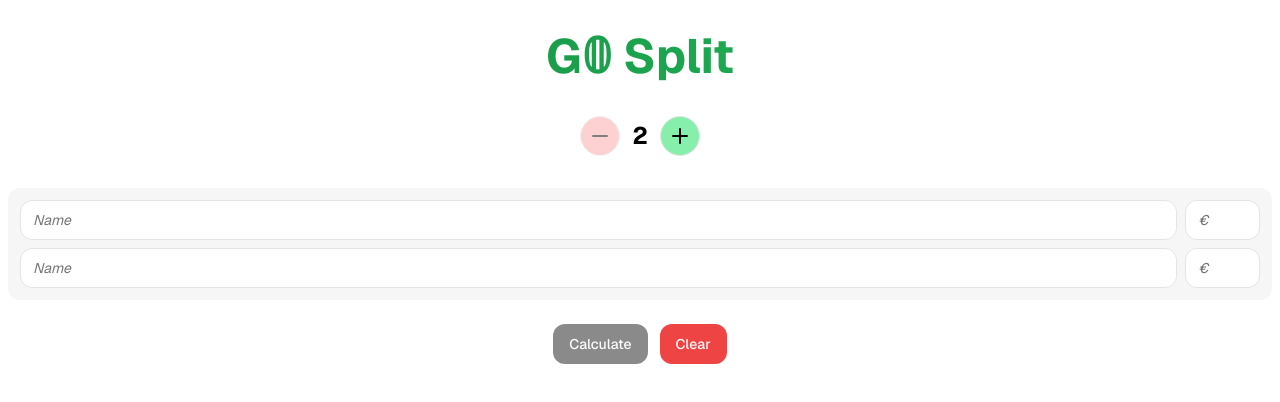
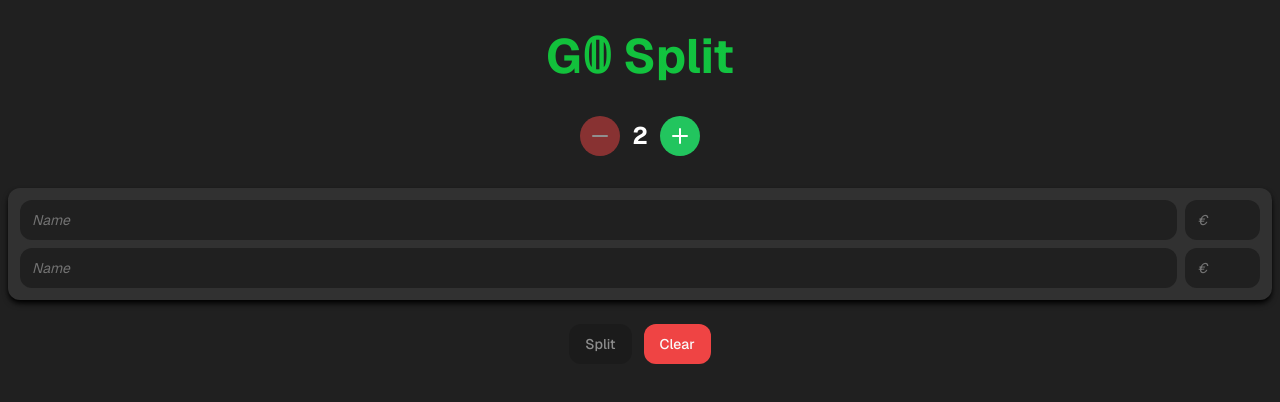
Before and after one commit to ThomasNovaro/g0-split, a Next.js app: page / in a window 1280 px wide. Shown: the top 402 px of the page. Built offline with nearby package versions, Linux system fonts and the light colour scheme.

Commit message:
Update page styling and add gradient animations

```diff
--- a/app/page.tsx
+++ b/app/page.tsx
@@ -75,26 +75,26 @@ export default function Home() {
     setData(clearedData)
   }
   return (
-    <main className="h-screen bg-white">
-      <h1 className="text-[48px] bg-gradient-to-r from-green-700 to-green-500 bg-clip-text text-transparent text-center font-bold pt-5">
+    <main className="h-screen bg-main">
+      <h1 className="text-[48px] bg-gradient-to-r animate-gradient-xy from-[#15AB0D] via-[#11C94C] to-white bg-clip-text text-transparent text-center font-bold pt-5">
         G&#120792; Split
       </h1>
-      <div className="flex flex-row items-center justify-center gap-3 mt-6">
+      <div className="flex flex-row items-center justify-center gap-3 mt-6 text-white">
         <Button
           variant="outline"
           size="icon"
-          className="rounded-full bg-red-300"
+          className="rounded-full bg-red-500 border-none"
           onClick={() => onClick(-1)}
           disabled={people <= 2}
         >
           <Minus />
         </Button>
-        <div className="text-black text-2xl font-bold">{people}</div>
+        <div className="text-white text-2xl font-bold">{people}</div>
 
         <Button
           variant="outline"
           size="icon"
-          className="rounded-full bg-green-300"
+          className="rounded-full bg-green-500 border-none"
           onClick={() => onClick(1)}
         >
           <Plus />
@@ -102,7 +102,7 @@ export default function Home() {
       </div>
       <div
         ref={containerRef}
-        className="mt-8 flex flex-col gap-2 p-3 m-2 bg-bento rounded-xl"
+        className="mt-8 flex flex-col gap-2 p-3 m-2 bg-bento shadow-md shadow-black text-white rounded-xl"
       >
         <AnimatePresence>
           {data.map((person, index) => {
@@ -113,14 +113,14 @@ export default function Home() {
                 initial={{ opacity: 0, x: -30 }}
                 animate={{ opacity: 1, x: 0 }}
                 exit={{ opacity: 0, x: 30 }}
-                transition={{ duration: 0.5 }}
+                transition={{ duration: 0.5, ease: "easeInOut" }}
               >
                 <Input
                   type="text"
                   value={person.name}
                   placeholder="Name"
                   onChange={(e) => handleNameChange(index, e.target.value)}
-                  className="rounded-xl"
+                  className="rounded-xl bg-main border-none"
                 />
                 <Input
                   type="number"
@@ -129,7 +129,7 @@ export default function Home() {
                   onChange={(e) =>
                     handlePaidChange(index, parseFloat(e.target.value))
                   }
-                  className="rounded-xl w-[75px]"
+                  className="rounded-xl w-[75px] bg-main border-none"
                 />
               </motion.div>
             )
@@ -147,7 +147,7 @@ export default function Home() {
             Number.isNaN(data[1].paid)
           }
         >
-          Calculate
+          Split
         </Button>
         <Button
           className="rounded-xl"
@@ -159,8 +159,8 @@ export default function Home() {
       </div>
       <div
         className={`${
-          debts.length == 0 ? "hidden" : ""
-        } text-black flex flex-col gap-2 bg-bento rounded-xl m-2 text-lg p-4`}
+          debts.length == 0 ? "opacity-0" : "opacity-1"
+        } text-white flex flex-col gap-2 bg-bento shadow-md shadow-black rounded-xl m-2 p-4 transition-opacity duration-500`}
       >
         <AnimatePresence>
           {debts.map((debt, index) => {
@@ -170,7 +170,7 @@ export default function Home() {
                 animate={{ opacity: 1, y: 0 }}
                 exit={{ opacity: 0, y: -30 }}
                 transition={{ duration: 0.5 }}
-                className="rounded-xl bg-white text-center"
+                className="rounded-xl bg-main text-center p-2"
                 key={index}
               >
                 {debt}
--- a/tailwind.config.ts
+++ b/tailwind.config.ts
@@ -27,13 +27,51 @@ const config = {
           from: { height: "var(--radix-accordion-content-height)" },
           to: { height: "0" },
         },
+        "gradient-y": {
+          "0%, 100%": {
+            "background-size": "400% 400%",
+            "background-position": "center top",
+          },
+          "50%": {
+            "background-size": "200% 200%",
+            "background-position": "center center",
+          },
+        },
+        "gradient-x": {
+          "0%, 100%": {
+            "background-size": "300% 300%",
+            "background-position": "left center",
+          },
+          "50%": {
+            "background-size": "300% 300%",
+            "background-position": "right center",
+          },
+        },
+        "gradient-xy": {
+          "0%, 100%": {
+            "background-size": "400% 400%",
+            "background-position": "left center",
+          },
+          "50%": {
+            "background-size": "200% 200%",
+            "background-position": "right center",
+          },
+        },
       },
       animation: {
         "accordion-down": "accordion-down 0.2s ease-out",
         "accordion-up": "accordion-up 0.2s ease-out",
+        "gradient-x": "gradient-x 6s ease-in-out infinite alternate",
+        "gradient-y": "gradient-y 10s ease-in-out infinite alternate",
+        "gradient-xy": "gradient-xy 10s ease-in-out infinite alternate",
+      },
+      boxShadow: {
+        perfect:
+          "-10px 10px 10px 0px rgba(0, 0, 0, 0.35), -30px 30px 30px 0px rgba(0, 0, 0, 0.20), -45px 45px 70px 0px rgba(0, 0, 0, 0.20), 8px -8px 10px 0px rgba(255, 255, 255, 0.07), -3px 3px 4px 0px rgba(255, 255, 255, 0.20) inset",
       },
       backgroundColor: {
-        bento: "#f6f6f6",
+        bento: "#313131",
+        main: "#202020",
       },
     },
   },
```
